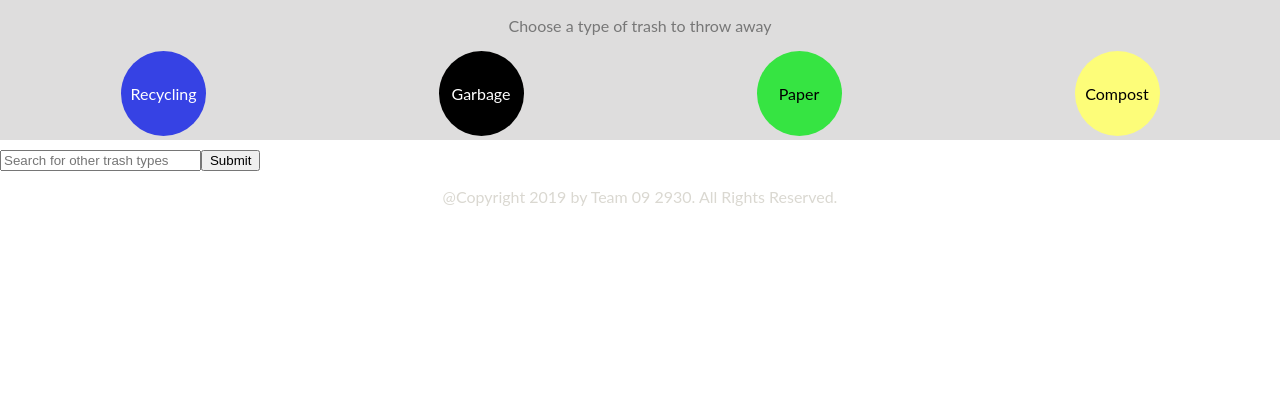
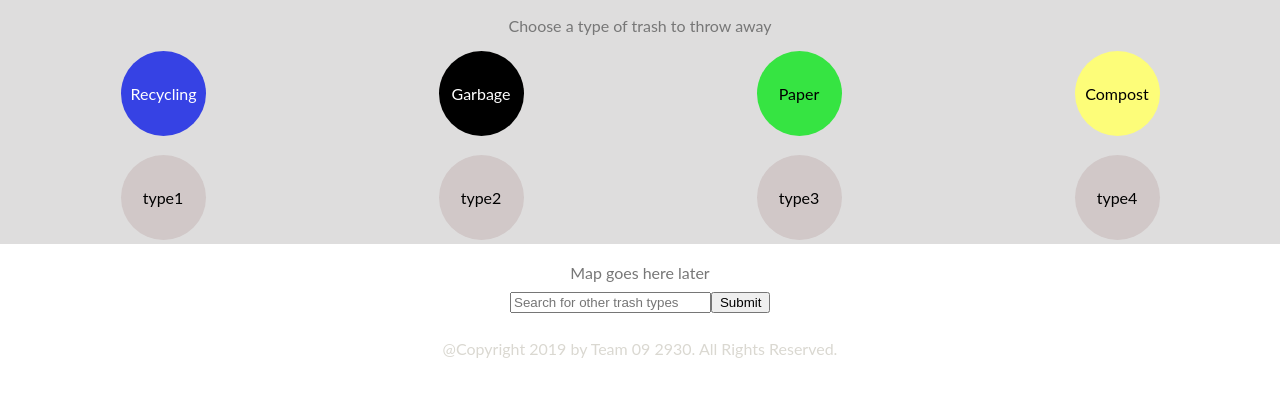
Before and after one commit to A00944299/Team-09-COMP-2930, a plain HTML site: page public/landing.html in a window 1280 px wide. Shown: the part 167-564 px from the top of the page. Drawn offline with Linux system fonts and the light colour scheme.

Commit message:
finished landing for now

```diff
--- a/public/CSS/style.css
+++ b/public/CSS/style.css
@@ -72,14 +72,24 @@
         background: #FDFD79;
         color: #000;
     }
+    .other {
+        background: #D1C8C8;
+        color: #000;
+    }
+
+    #mapid {
+        text-align: center;
+    }
 
     #searchbar {
         text-align: center;
         display: flex;
-        margin-top: 10px;
+        padding: 10px;
     }
     .bar {
         width: 260px;
+        margin-left: auto;
+        margin-right: auto;
     }
     .search {
         display: inline-block;
--- a/public/landing.html
+++ b/public/landing.html
@@ -4,8 +4,7 @@
 	<meta charset="utf-8">
 	<meta name="viewport" content="width=device-width, initial-scale=1, shrink-to-fit=no">
     <title>TRASHere</title>
-
-   <link href = "./CSS/style.css" rel="stylesheet" type="text/css">
+    <link href = "./CSS/style.css" rel="stylesheet" type="text/css">
 </head>
 <body>
 	<div id="top">
@@ -27,7 +26,19 @@
             <div class="circle garb col">Garbage</div>
             <div class="circle paper col">Paper</div>
             <div class="circle comp col">Compost</div>
+        </div><br>
+        <div id="row">
+            <div class="circle other col">type1</div>
+            <div class="circle other col">type2</div>
+            <div class="circle other col">type3</div>
+            <div class="circle other col">type4</div>
         </div>
+    </div><br>
+
+    <!-- map will go here later -->
+
+    <div id="mapid">
+        Map goes here later
     </div>
 
     <div id="searchbar" class="bar">
@@ -42,10 +53,6 @@
         <p class="copyright">@Copyright 2019 by Team 09 2930. All Rights Reserved.</p>
 	</footer>
 
- 	<!-- Optional JavaScript -->
-    <!-- jQuery first, then Popper.js, then Bootstrap JS -->
-
-
     <!-- JavaScript is linked here -->
 
 </body>
```
